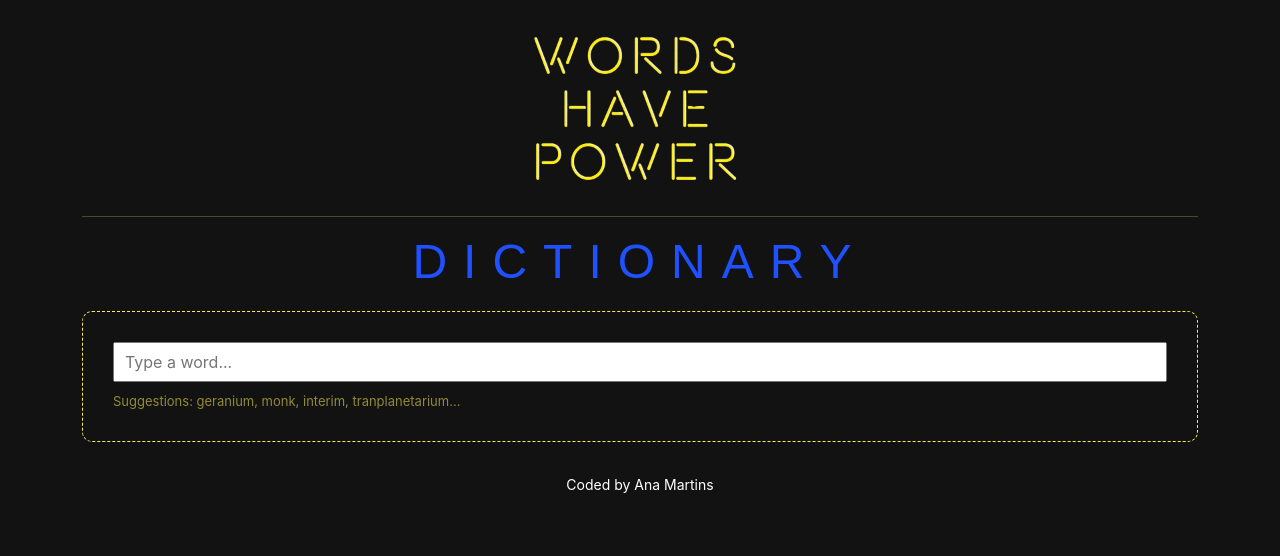
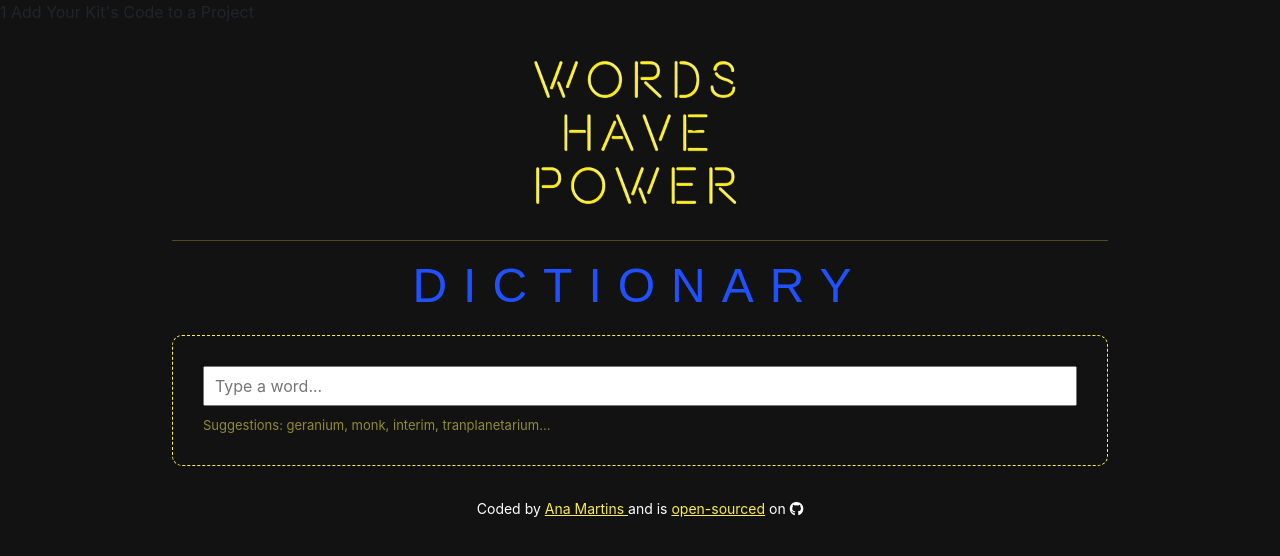
Before and after one commit to anavillaret/dictionary-app, a React (Create React App) app: page / in a window 1280 px wide. Shown: the top 556 px of the page. Built offline with nearby package versions, Linux system fonts and the light colour scheme; no server answers; a web font is replaced by a local one.

Commit message:
Styled and added links to footer

```diff
--- a/public/index.html
+++ b/public/index.html
@@ -27,6 +27,11 @@
       href="https://fonts.googleapis.com/css2?family=Zen+Kurenaido&display=swap"
       rel="stylesheet"
     />
+    1 Add Your Kit's Code to a Project
+    <script
+      src="https://kit.fontawesome.com/7c92aa231d.js"
+      crossorigin="anonymous"
+    ></script>
     <title>Dictionary App</title>
   </head>
   <body>
--- a/src/App.css
+++ b/src/App.css
@@ -15,6 +15,11 @@ a {
   color: #faec51;
 }
 
+.App {
+  max-width: 60rem;
+  margin: 0 auto;
+}
+
 .App-logo {
   max-width: 25rem;
   display: block;
--- a/src/App.js
+++ b/src/App.js
@@ -14,7 +14,15 @@ function App() {
           </main>
         </header>
         <footer className="App-footer">
-          <small>Coded by Ana Martins</small>
+          <small>
+            Coded by{" "}
+            <a href="https://nifty-clarke-f085a7.netlify.app">Ana Martins </a>
+            and is{" "}
+            <a href="https://pensive-goldstine-5d831a.netlify.app">
+              open-sourced
+            </a>{" "}
+            on <i class="fab fa-github"></i>
+          </small>
         </footer>
       </div>
     </div>
--- a/src/Dictionary.css
+++ b/src/Dictionary.css
@@ -11,23 +11,23 @@
 }
 
 .dictionary section {
-  padding: 30px;
-  border: 1px dashed var(--branding-color);
-  border-radius: 10px;
-  margin: 20px 0;
+  padding: 1.875rem;
+  border: 0.063rem dashed var(--branding-color);
+  border-radius: 0.625rem;
+  margin: 1.25rem 0;
 }
 
 .dictionary input {
   width: 100%;
-  padding: 6px 10px;
+  padding: 0.375rem 0.625rem;
   color: #333;
 }
 
 .Hint {
-  padding: 10px 0 0 0;
+  padding: 0.625rem 0 0 0;
   color: var(--branding-color);
   opacity: 55%;
-  font-size: 13px;
+  font-size: 0.813rem;
 }
 .Results {
   color: #ffff;
@@ -39,26 +39,26 @@
 }
 
 .Definition {
-  font-size: 16px;
+  font-size: 1rem;
   line-height: 1.5;
 }
 
 .Example {
-  font-size: 14px;
+  font-size: 0.875rem;
   opacity: 0.7;
   font-style: italic;
   text-transform: capitalize;
 }
 
 .Synonyms ul {
-  margin: 15px 0 15px;
+  margin: 0.938rem 0 0.938rem;
   padding: 0;
 }
 
 .Synonyms li {
   display: inline-block;
-  padding-right: 15px;
-  font-size: 14px;
+  padding-right: 0.938rem;
+  font-size: 0.875rem;
   line-height: 1;
   color: var(--secondary-color);
   opacity: 80%;
```
